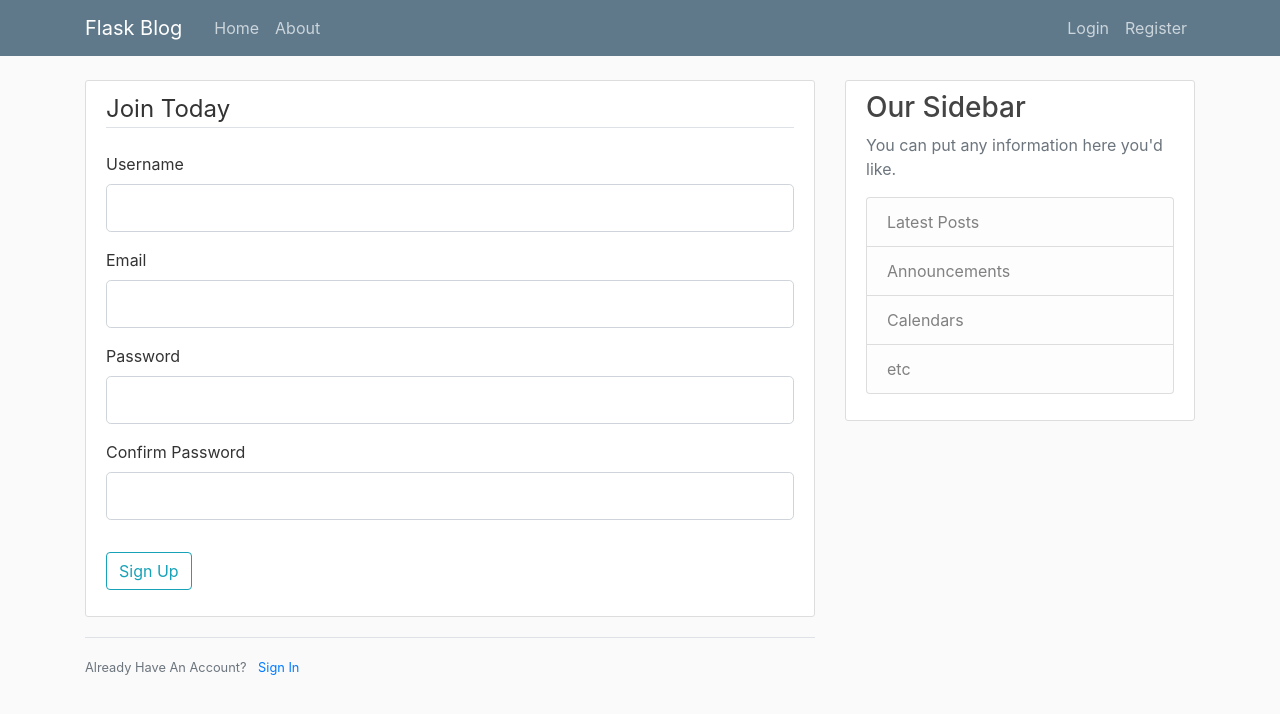
After one commit to Joelk97/flaskTutCorey, a Flask app: template flaskBlog/templates/register.html in a window 1280 px wide. The commit adds this page. Shown: the top 714 px of the page. Run offline with Flask 3, Linux system fonts and the light colour scheme; the template is opened without the code that fills it: values that come from a table or form of the project are taken from there, others are empty.

Commit message:
tut part 6 half way

```diff
--- a/forms.py
+++ b/flaskBlog/forms.py
@@ -1,7 +1,10 @@
 from flask_wtf import FlaskForm
 from wtforms import StringField, PasswordField, SubmitField, BooleanField
-from wtforms.validators import DataRequired, Length, Email, EqualTo
+from wtforms.validators import DataRequired, Length, Email, EqualTo,ValidationError
 from email_validator import validate_email
+from flaskBlog.models import User
+
+
 class RegistrationForm(FlaskForm):
     username = StringField('Username',
                             validators=[DataRequired(),Length(min=2, max=20)])
@@ -10,8 +13,19 @@ class RegistrationForm(FlaskForm):
     password = PasswordField('Password',
                             validators=[DataRequired()])
     confirm_password = PasswordField('Confirm Password',
-                            validators=[DataRequired(), EqualTo('Password')])
+                            validators=[DataRequired(), EqualTo('password')])
     submit = SubmitField('Sign Up')
+
+    def validate_username(self, username):
+        user = User.query.filter_by(username=username.data).first
+        if user:
+            raise ValidationError('That username is taken. Please choose another one.')
+
+    def validate_email(self, email):
+        user = User.query.filter_by(email=email.data).first
+        if user:
+            raise ValidationError('That email is already used. Please login or choose another one.')
+
 
 class LoginForm(FlaskForm):
     email = StringField('Email',
--- a/templates/layout.html
+++ b/flaskBlog/templates/layout.html
@@ -16,19 +16,19 @@
     <header class="site-header">
         <nav class="navbar navbar-expand-md navbar-dark bg-steel fixed-top">
           <div class="container">
-            <a class="navbar-brand mr-4" href="/">Flask Blog</a>
+            <a class="navbar-brand mr-4" href="{{ url_for('home') }}">Flask Blog</a>
             <button class="navbar-toggler" type="button" data-toggle="collapse" data-target="#navbarToggle" aria-controls="navbarToggle" aria-expanded="false" aria-label="Toggle navigation">
               <span class="navbar-toggler-icon"></span>
             </button>
             <div class="collapse navbar-collapse" id="navbarToggle">
               <div class="navbar-nav mr-auto">
-                <a class="nav-item nav-link" href="/">Home</a>
-                <a class="nav-item nav-link" href="/about">About</a>
+                <a class="nav-item nav-link" href="{{ url_for('home') }}">Home</a>
+                <a class="nav-item nav-link" href="{{ url_for('about') }}">About</a>
               </div>
               <!-- Navbar Right Side -->
               <div class="navbar-nav">
-                <a class="nav-item nav-link" href="/login">Login</a>
-                <a class="nav-item nav-link" href="/register">Register</a>
+                <a class="nav-item nav-link" href="{{ url_for('login') }}">Login</a>
+                <a class="nav-item nav-link" href="{{ url_for('register') }}">Register</a>
               </div>
             </div>
           </div>
@@ -37,6 +37,15 @@
       <main role="main" class="container">
         <div class="row">
           <div class="col-md-8">
+            {% with messages = get_flashed_messages(with_categories=true) %}
+              {% if messages %}
+                {% for category, message in messages %}
+                  <div class="alert alert-{{ category }}">
+                    {{ message }}
+                  </div>
+                {% endfor %}
+              {% endif %}
+            {% endwith %}
             {% block content %}{% endblock %}
           </div>
           <div class="col-md-4">
--- /dev/null
+++ b/flaskBlog/templates/register.html
@@ -0,0 +1,72 @@
+{% extends "layout.html" %}
+{% block content %}
+    <div class="content-section">
+        <form method="POST" action="">
+            {{ form.hidden_tag() }}
+            <fieldset class="form-group">
+                <legend class="border-bottom mb-4">Join Today</legend>
+                <div class="form-group">
+                    {{ form.username.label(class="form-control-label") }}
+
+                    {% if form.username.errors %}
+                        {{ form.username(class="form-control form-control-lg is-invalid") }}
+                        <div class="invalid-feedback">
+                            {% for error in form.username.errors %}
+                                <span>{{ error }}</span>
+                            {% endfor %}
+                        </div>
+                    {% else %}
+                        {{ form.username(class="form-control form-control-lg") }}
+                    {% endif %}
+                </div>
+                <div class="form-group">
+                    {{ form.email.label(class="form-control-label") }}
+                    {% if form.email.errors %}
+                        {{ form.email(class="form-control form-control-lg is-invalid") }}
+                        <div class="invalid-feedback">
+                            {% for error in form.email.errors %}
+                                <span>{{ error }}</span>
+                            {% endfor %}
+                        </div>
+                    {% else %}
+                        {{ form.email(class="form-control form-control-lg") }}
+                    {% endif %}
+                </div>
+                <div class="form-group">
+                    {{ form.password.label(class="form-control-label") }}
+                    {% if form.password.errors %}
+                        {{ form.password(class="form-control form-control-lg is-invalid") }}
+                        <div class="invalid-feedback">
+                            {% for error in form.password.errors %}
+                                <span>{{ error }}</span>
+                            {% endfor %}
+                        </div>
+                    {% else %}
+                        {{ form.password(class="form-control form-control-lg") }}
+                    {% endif %}
+                </div>
+                <div class="form-group">
+                    {{ form.confirm_password.label(class="form-control-label") }}
+                    {% if form.confirm_password.errors %}
+                        {{ form.confirm_password(class="form-control form-control-lg is-invalid") }}
+                        <div class="invalid-feedback">
+                            {% for error in form.confirm_password.errors %}
+                                <span>{{ error }}</span>
+                            {% endfor %}
+                        </div>
+                    {% else %}
+                        {{ form.confirm_password(class="form-control form-control-lg") }}
+                    {% endif %}
+                </div>
+            </fieldset>
+            <div class="form-group">
+                {{ form.submit(class="btn btn-outline-info") }}
+            </div>
+        </form>
+    </div>
+    <div class="border-top pt-3">
+        <small class="text-muted">
+            Already Have An Account? <a class="ml-2" href="{{ url_for('login') }}">Sign In</a>
+        </small>
+    </div>
+{% endblock content %}
--- /dev/null
+++ b/run.py
@@ -0,0 +1,5 @@
+from flaskBlog import app
+
+
+if __name__ == '__main__':
+    app.run(debug=True)
--- a/templates/login.html
+++ /dev/null
@@ -1,4 +0,0 @@
-{% extends "layout.html" %}
-{% block content %}
-    <h1>Login Page</h1>
-{% endblock content %}
```
Also changed, not shown: flaskBlog.py (deleted, +0 -44 lines), flaskBlog/__init__.py (added, +15 -0 lines), flaskBlog/models.py (added, +28 -0 lines), flaskBlog/routes.py (added, +63 -0 lines), flaskBlog/templates/login.html (added, +52 -0 lines), requirements.txt (+5 -13 lines), templates/register.html (deleted, +0 -36 lines), flaskBlog/static/main.css (renamed from static/main.css), flaskBlog/templates/about.html (renamed from templates/about.html), flaskBlog/templates/home.html (renamed from templates/home.html), 2 other files.
